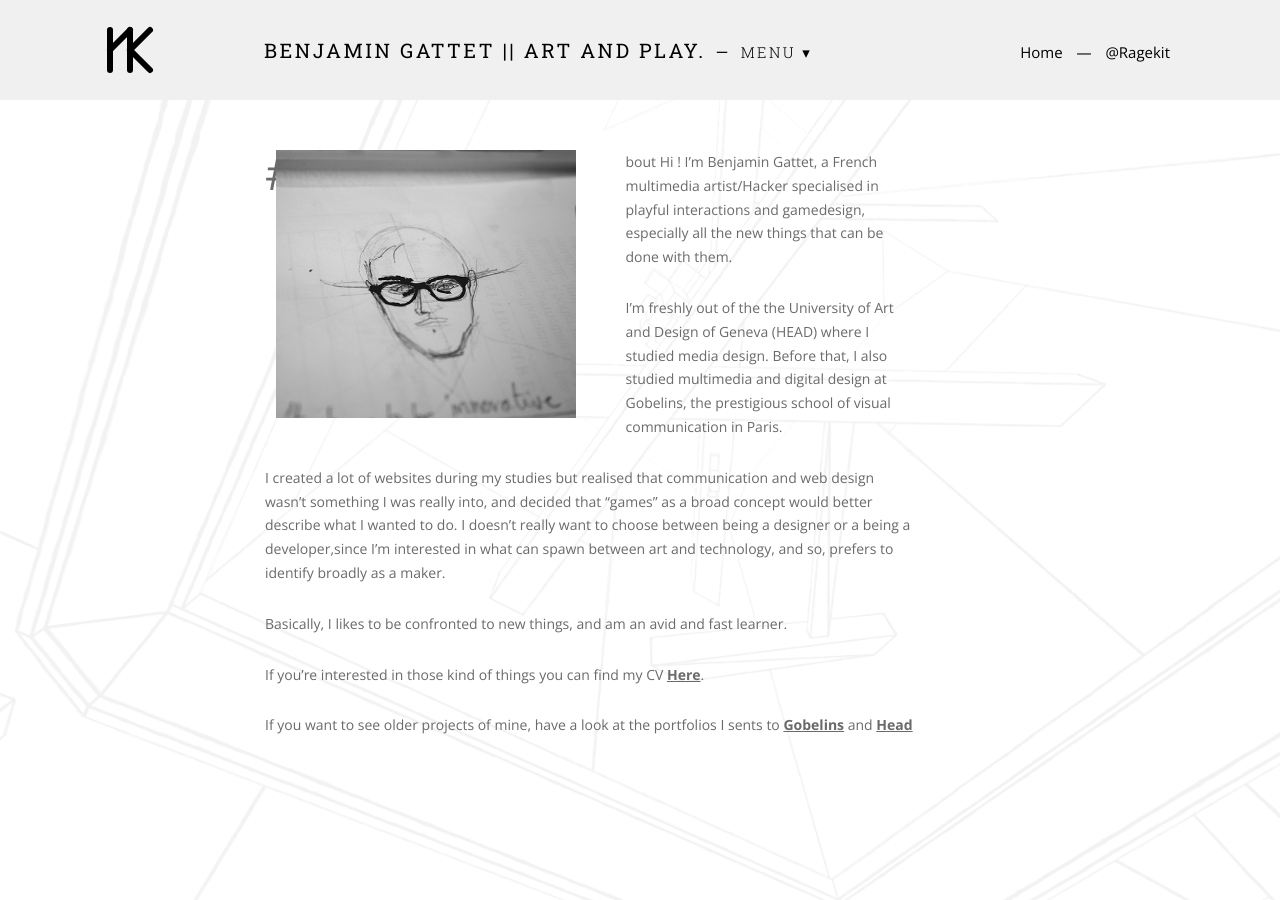
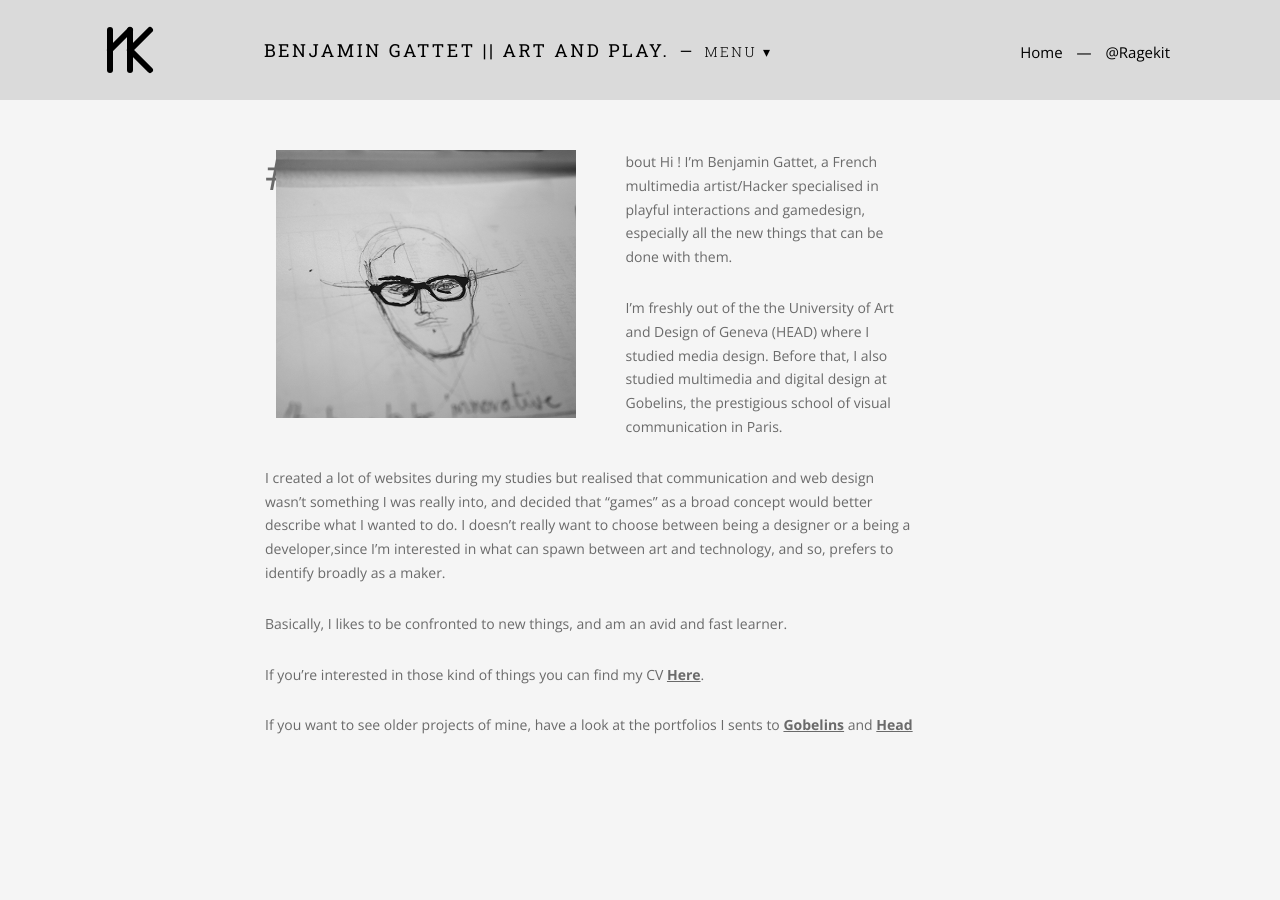
Before and after one commit to ragekit/ragekit.github.io, a Jekyll site: the page built from index.html, in a window 1280 px wide. Built offline with Jekyll 4.4.1, drawn with Linux system fonts in a browser that asks for light colours.

Commit message:
da ajust

```diff
--- a/css/main.scss
+++ b/css/main.scss
@@ -2,15 +2,15 @@
 ---
 $dark-gray: #6A6A6A ;
 
-$menuNotSelected : #F8F8F8;
+$menuNotSelected : #FFFFFF;
 $menuNotSelectedColor : #000;
 $headerSize : 100px;
 $menuSize : 70px;
 $footerSize : 50px;
 $minWidth : 1280px;
 $light-gray:#E0E0E0;
-$bckground: #FFF;
-$hover : #F0F0F0;
+$bckground: #F5F5F5;
+$hover : #DADADA;
 $menuSelected : $hover;
 $mainFont : "Open Sans";
 $titleFont : "Roboto Slab";
@@ -181,7 +181,7 @@
   div.image{
     cursor: pointer; cursor: hand;
     width:100%;
-    height:300px;
+    height:550px;
     margin:0;
     padding:0;
     background-position: center;
@@ -203,6 +203,8 @@
   margin:0;
   top:0;
   left:0;
+  background-color:$bckground;
+
   #homeCoverImage{
     display:none !important;
   }
@@ -210,7 +212,6 @@
 
 .homeContent{
   margin-top:-50px;
-
   h1{
     font-size:30px;
     font-weight:300;
@@ -507,17 +508,13 @@
     .prevArrow,.nextArrow{
       width:30px;
       position: absolute;
-      margin-left: auto;
-      margin-right: auto;
-      left: 0;
-      right: 0;
       img{
         height:40px;
       }
     }
 
     .prevArrow{
-  left:-880px;
+      right:55px;
   img{
     position:relative;
     top:15px;
@@ -530,7 +527,7 @@
   }
 }
 .nextArrow{
-  left:-820px;
+  right:25px;
   img{
     position:relative;
     top:15px;
@@ -560,7 +557,7 @@
       span{
       }
       span.title{
-        font-size:20px;
+        font-size:18px;
         text-transform:uppercase;
         font-weight:400;
       }
@@ -573,7 +570,7 @@
       span.subtitle
       {
         text-transform:uppercase;
-        font-size:15px;
+        font-size:14px;
         font-weight:300;
       }
 
@@ -605,12 +602,12 @@
 
     }
     li:not(.selected){
-      border-bottom:1px solid $hover;
+    //  border-bottom:1px solid $hover;
     }
 
     li:not(.selected):first-child{
-      border-bottom:1px solid $hover;
-      border-top:1px solid $hover;
+    //  border-bottom:1px solid $hover;
+    //  border-top:1px solid $hover;
     }
 
     li:not(.selected):hover{
--- a/index.html
+++ b/index.html
@@ -4,7 +4,7 @@
 subtitle : "Menu"
 ---
 <div id="homeCover">
-  <img id="homeCoverImage" src="{{site.baseurl}}assets/{{ site.posts[0].cover }}">
+  <!-- <img id="homeCoverImage" src="{{site.baseurl}}assets/{{ site.posts[0].cover }}"> -->
 </div>
 <div class="home">
 {% include menu.html %}
--- a/js/script.js
+++ b/js/script.js
@@ -21,6 +21,8 @@
   document.body.style.display = "block";
   var menuHeightClosed = menuDiv.clientHeight;
   var liHeight = 70;
+
+  var siteHeader = document.getElementsByTagName("header")[0];
 
   if (document.getElementsByClassName("home").length > 0) {
     home = true;
@@ -108,11 +110,24 @@
         .scrollTop;
       cover.style.marginTop = -(scrollValue / 2.5) + "px";
 
+
+      var leftScroll = document.documentElement.scrollLeft || document.body
+        .scrollLeft
+
       if (scrollValue > parseInt(projects[0].style.top, 10)) {
 
+
+
         menuDiv.style.position = "fixed";
+
+        menuDiv.style.left = -leftScroll + "px";
+        siteHeader.style.left = -leftScroll + "px";
+
       } else {
         menuDiv.style.position = "absolute";
+        menuDiv.style.left = 0 + "px";
+        siteHeader.style.left = -leftScroll + "px";
+
 
       }
 
```
